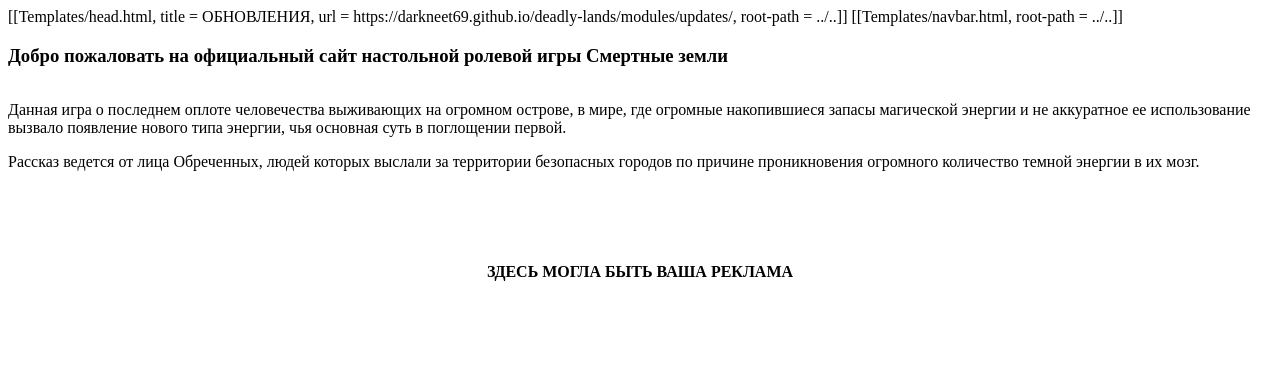
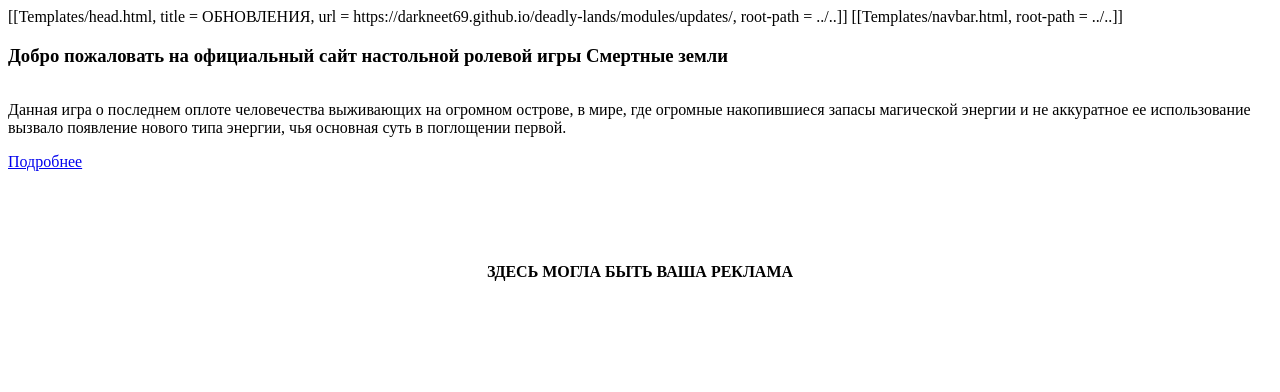
Before and after one commit to DARKNEET69/deadly-lands, a plain HTML site: page Workspace/modules/updates/index.html in a window 1280 px wide. Drawn offline with Linux system fonts and the light colour scheme.

Commit message:
Обновил текст на главной странице

```diff
--- a/Workspace/modules/updates/index.html
+++ b/Workspace/modules/updates/index.html
@@ -21,7 +21,9 @@
                                     Данная игра о последнем оплоте человечества выживающих на огромном острове, в мире, где огромные накопившиеся запасы магической энергии и не аккуратное ее использование вызвало появление нового типа энергии, чья основная суть в поглощении первой.
                                 </p>
                                 <p class="block-text">
-                                    Рассказ ведется от лица Обреченных, людей которых выслали за территории безопасных городов по причине проникновения огромного количество темной энергии в их мозг.
+                                    <a href="../rulebook/">
+                                        Подробнее
+                                    </a>
                                 </p>
                             </div>
 
```
Also changed, not shown: Website/modules/updates/index.html (+1 -1 lines).
